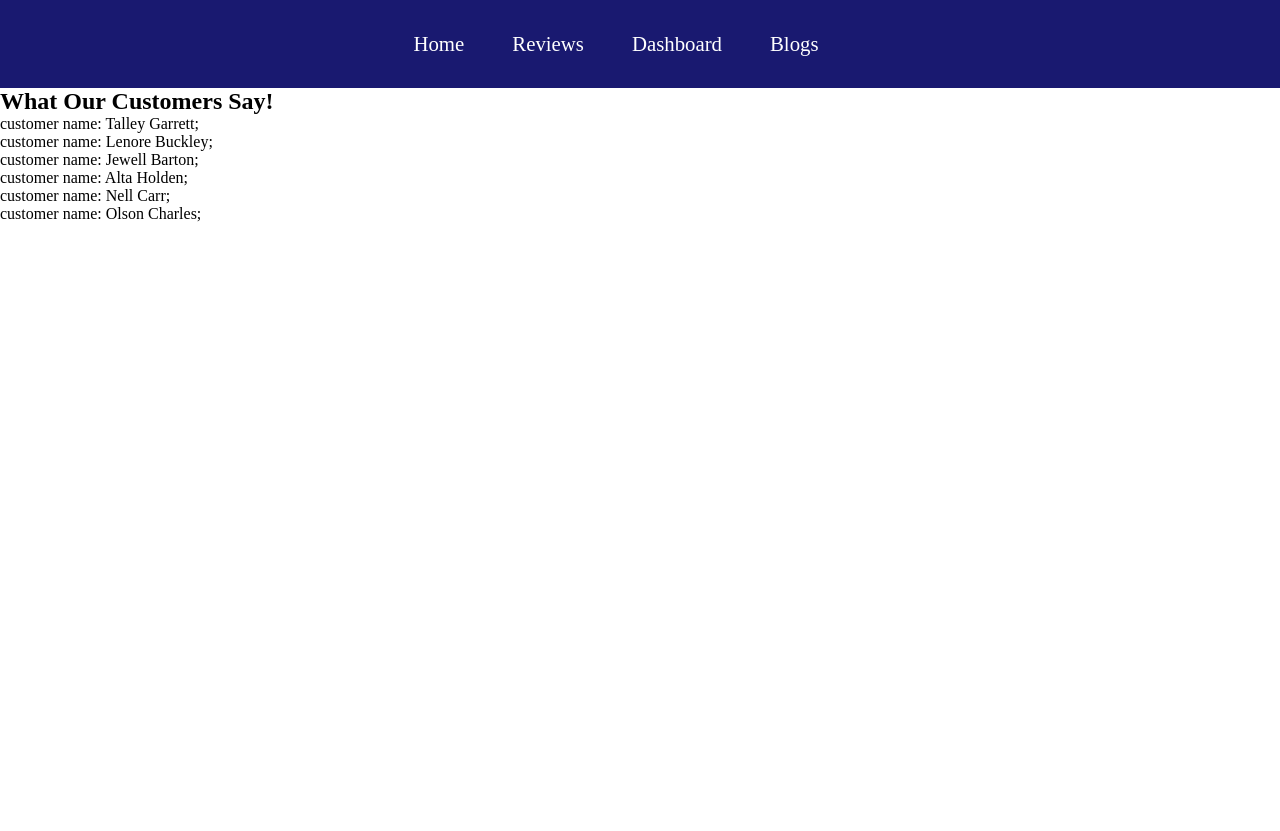
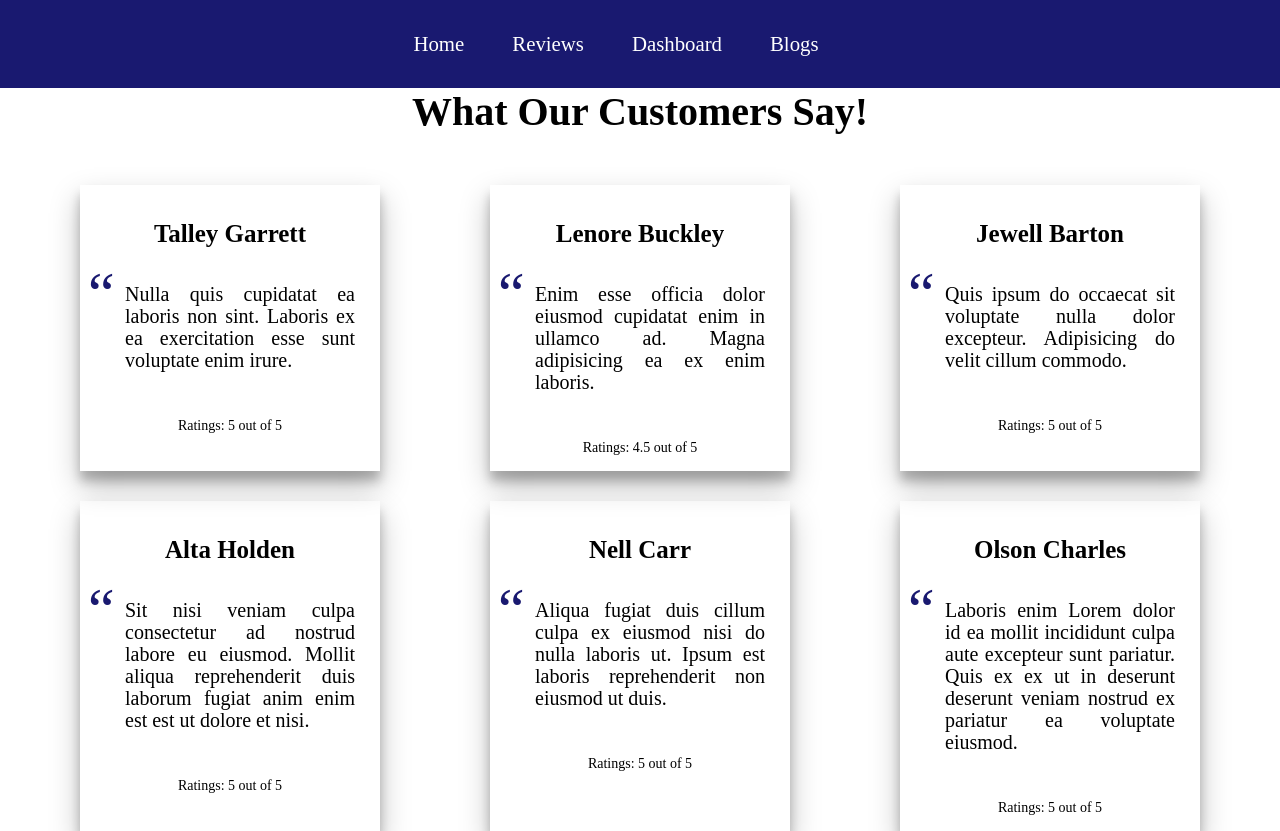
Before and after one commit to Ety-Biswangri/tasty-pickles, a React (Create React App) app: page /reviews in a window 1280 px wide. Before the commit the page ends 800 px from the top, so only its background shows below. Built offline with nearby package versions, Linux system fonts and the light colour scheme.

Commit message:
reviews part is done

```diff
--- a/public/review.json
+++ b/public/review.json
@@ -3,36 +3,36 @@
         "id": "1",
         "name": "Talley Garrett",
         "review": "Nulla quis cupidatat ea laboris non sint. Laboris ex ea exercitation esse sunt voluptate enim irure.",
-        "ratings": "4 Star"
+        "ratings": "5 out of 5"
     },
     {
         "id": "2",
         "name": "Lenore Buckley",
         "review": "Enim esse officia dolor eiusmod cupidatat enim in ullamco ad. Magna adipisicing ea ex enim laboris.",
-        "ratings": "4.5 Star"
+        "ratings": "4.5 out of 5"
     },
     {
         "id": "3",
         "name": "Jewell Barton",
         "review": "Quis ipsum do occaecat sit voluptate nulla dolor excepteur. Adipisicing do velit cillum commodo.",
-        "ratings": "5 Star"
+        "ratings": "5 out of 5"
     },
     {
         "id": "4",
         "name": "Alta Holden",
         "review": "Sit nisi veniam culpa consectetur ad nostrud labore eu eiusmod. Mollit aliqua reprehenderit duis laborum fugiat anim enim est est ut dolore et nisi.",
-        "ratings": "5 Star"
+        "ratings": "5 out of 5"
     },
     {
         "id": "5",
         "name": "Nell Carr",
         "review": "Aliqua fugiat duis cillum culpa ex eiusmod nisi do nulla laboris ut. Ipsum est laboris reprehenderit non eiusmod ut duis.",
-        "ratings": "5 Star"
+        "ratings": "5 out of 5"
     },
     {
         "id": "6",
         "name": "Olson Charles",
         "review": "Laboris enim Lorem dolor id ea mollit incididunt culpa aute excepteur sunt pariatur. Quis ex ex ut in deserunt deserunt veniam nostrud ex pariatur ea voluptate eiusmod.",
-        "ratings": "5 Star"
+        "ratings": "5 out of 5"
     }
 ]
--- a/src/components/Home/Home.css
+++ b/src/components/Home/Home.css
@@ -53,3 +53,69 @@
     text-align: center;
     margin-bottom: 50px;
 }
+
+.home-page-review-container {
+    display: grid;
+    grid-template-columns: repeat(3, 1fr);
+    margin-bottom: 40px;
+    grid-gap: 30px;
+    margin-left: 80px;
+    height: 300px;
+}
+
+.home-page-single-review-container {
+    display: flex;
+    justify-content: center;
+    width: 300px;
+    box-shadow: rgba(0, 0, 0, 0.25) 0px 14px 28px, rgba(0, 0, 0, 0.22) 0px 10px 10px;
+    border: none;
+}
+
+.home-page-single-review {
+    display: flex;
+    flex-direction: column;
+    align-items: center;
+    padding: 15px;
+}
+
+.home-page-single-review h3 {
+    font-size: 25px;
+    margin: 20px 0px 25px 0px;
+}
+
+blockquote {
+    font-size: 20px;
+    text-align: justify;
+    line-height: 1.1;
+    position: relative;
+    padding: 10px;
+    padding-left: 30px;
+}
+
+blockquote:before {
+    content: '“';
+    color: rgb(25, 25, 112);
+    font-size: 60px;
+    position: absolute;
+    top: -13px;
+    left: -7px;
+}
+
+.home-page-second-portion .button {
+    display: flex;
+    justify-content: center;
+    align-items: center;
+}
+
+.home-page-second-portion .button button {
+    padding: 15px;
+    font-size: 1rem;
+    border: none;
+    background-color: rgba(45, 45, 155, 0.746);
+    color: white;
+    border-radius: 1rem;
+}
+
+.home-page-second-portion .button button:hover {
+    background-color: rgba(21, 21, 135, 0.746);
+}
--- a/src/components/Home/Home.js
+++ b/src/components/Home/Home.js
@@ -1,17 +1,11 @@
-import React, { useEffect, useState } from 'react';
 import { useNavigate } from 'react-router-dom';
 import pickles1 from '../../Assets/Images/pickles1.jpg';
 import useReviews from '../../hooks/useReviews';
-import Reviews from '../Reviews/Reviews';
 import './Home.css';
 
 const Home = () => {
-    const [reviews, setReviews] = useReviews();
-    // console.log(reviews);
-
+    const [reviews] = useReviews();
     const reviewSlice = reviews.slice(0, 3);
-    console.log(reviewSlice);
-
     const navigate = useNavigate();
 
     return (
@@ -22,7 +16,7 @@ const Home = () => {
                         <h1>Your Favourite Pickle</h1>
                         <h2 style={{ marginBottom: '13px' }}>Mango Pickle! The Taste of Nostalgia</h2>
                         <p>
-                            Product Description: Mango, Mustard oil, Spices, Herbs and Salt.
+                            Product Ingredients: Mango, Mustard oil, Spices, Herbs and Salt.
                         </p>
                         <button>Explore Now</button>
                     </div>
@@ -33,12 +27,26 @@ const Home = () => {
             </div>
             <div className='home-page-second-portion'>
                 <h2>Customer Reviews</h2>
-                {
-                    reviewSlice.map((review) => <Reviews ></Reviews>)
-                }
-                <button onClick={() => navigate('/reviews')}>Click for more reviews</button>
+                <div className='home-page-review-container'>
+                    {
+                        reviewSlice.map((review) => <div key={review.id} className="home-page-single-review-container">
+                            <div className='home-page-single-review'>
+                                <h3>{review.name}</h3>
+                                <div style={{ marginBottom: '35px' }}>
+                                    <blockquote>
+                                        {review.review}
+                                    </blockquote>
+                                </div>
+                                <p><small style={{ fontSize: '14px' }}>Ratings: {review.ratings}</small></p>
+                            </div>
+                        </div>)
+                    }
+                </div>
+                <div className='button'>
+                    <button onClick={() => navigate('/reviews')}>See All Reviews</button>
+                </div>
             </div>
-        </div>
+        </div >
     );
 };
 
--- a/src/components/Reviews/Reviews.css
+++ b/src/components/Reviews/Reviews.css
@@ -0,0 +1,71 @@
+.review-portion h2 {
+    font-size: 2.5rem;
+    text-align: center;
+    margin-bottom: 50px;
+}
+
+.review-container {
+    display: grid;
+    grid-template-columns: repeat(3, 1fr);
+    margin-bottom: 40px;
+    grid-gap: 30px;
+    margin-left: 80px;
+    height: 300px;
+}
+
+.single-review-container {
+    display: flex;
+    justify-content: center;
+    width: 300px;
+    box-shadow: rgba(0, 0, 0, 0.25) 0px 14px 28px, rgba(0, 0, 0, 0.22) 0px 10px 10px;
+    border: none;
+}
+
+.single-review {
+    display: flex;
+    flex-direction: column;
+    align-items: center;
+    padding: 15px;
+}
+
+.single-review h3 {
+    font-size: 25px;
+    margin: 20px 0px 25px 0px;
+}
+
+blockquote {
+    font-size: 20px;
+    text-align: justify;
+    line-height: 1.1;
+    position: relative;
+    padding: 10px;
+    padding-left: 30px;
+}
+
+blockquote:before {
+    content: '“';
+    color: rgb(25, 25, 112);
+    font-size: 60px;
+    position: absolute;
+    top: -13px;
+    left: -7px;
+}
+
+.review-portion .button {
+    display: flex;
+    justify-content: center;
+    align-items: center;
+}
+
+.review-portion .button button {
+    padding: 15px;
+    font-size: 1rem;
+    border: none;
+    background-color: rgba(45, 45, 155, 0.746);
+    color: white;
+    border-radius: 1rem;
+}
+
+.review-portion .button button:hover {
+    background-color: rgba(21, 21, 135, 0.746);
+}
--- a/src/components/Reviews/Reviews.js
+++ b/src/components/Reviews/Reviews.js
@@ -1,18 +1,28 @@
-import React, { useEffect, useState } from 'react';
 import useReviews from '../../hooks/useReviews';
+import './Reviews.css';
 
 const Reviews = () => {
 
-    const [reviews, setReviews] = useReviews();
+    const [reviews] = useReviews();
 
     return (
-        <div>
+        <div className='review-portion'>
             <h2>What Our Customers Say!</h2>
-            {
-                reviews.map(review => <div>
-                    customer name: {review.name};
-                </div>)
-            }
+            <div className='review-container'>
+                {
+                    reviews.map((review) => <div key={review.id} className="single-review-container">
+                        <div className='single-review'>
+                            <h3>{review.name}</h3>
+                            <div style={{ marginBottom: '35px' }}>
+                                <blockquote>
+                                    {review.review}
+                                </blockquote>
+                            </div>
+                            <p><small style={{ fontSize: '14px' }}>Ratings: {review.ratings}</small></p>
+                        </div>
+                    </div>)
+                }
+            </div>
         </div>
     );
 };
```
